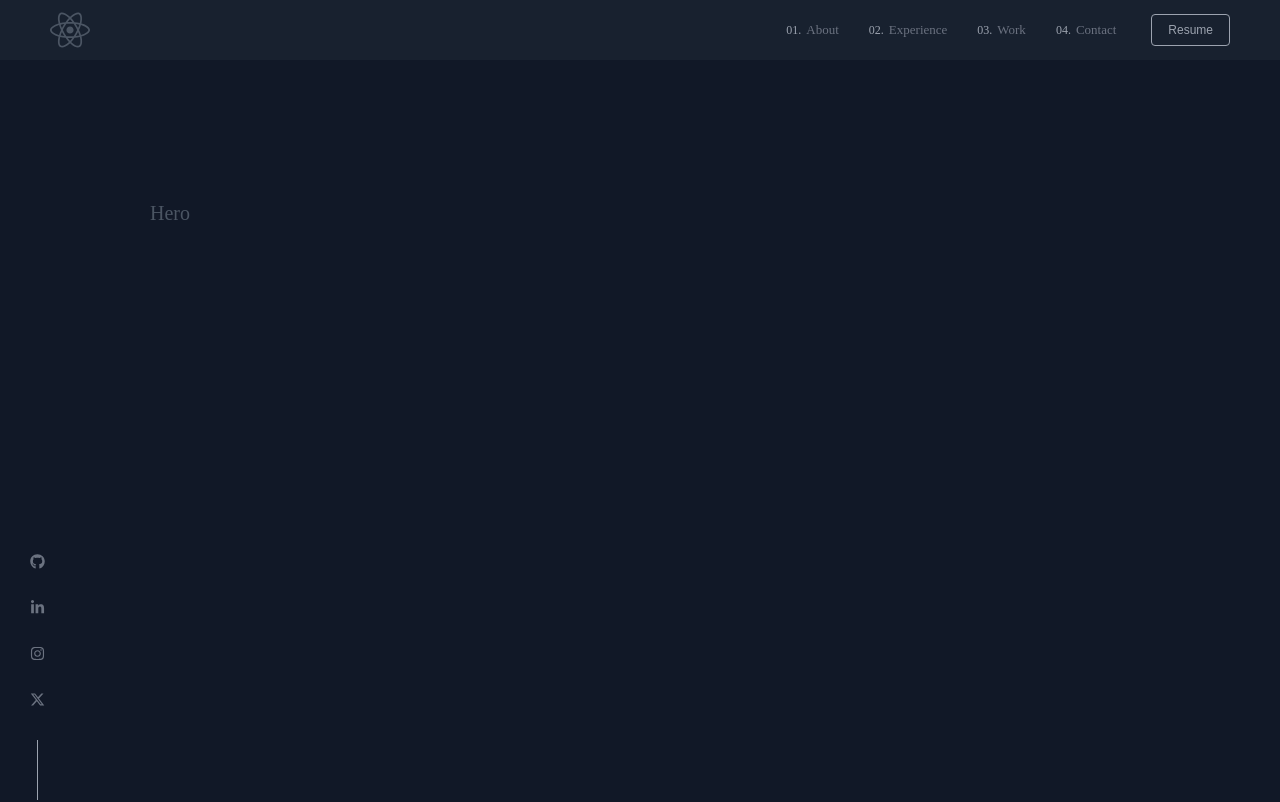
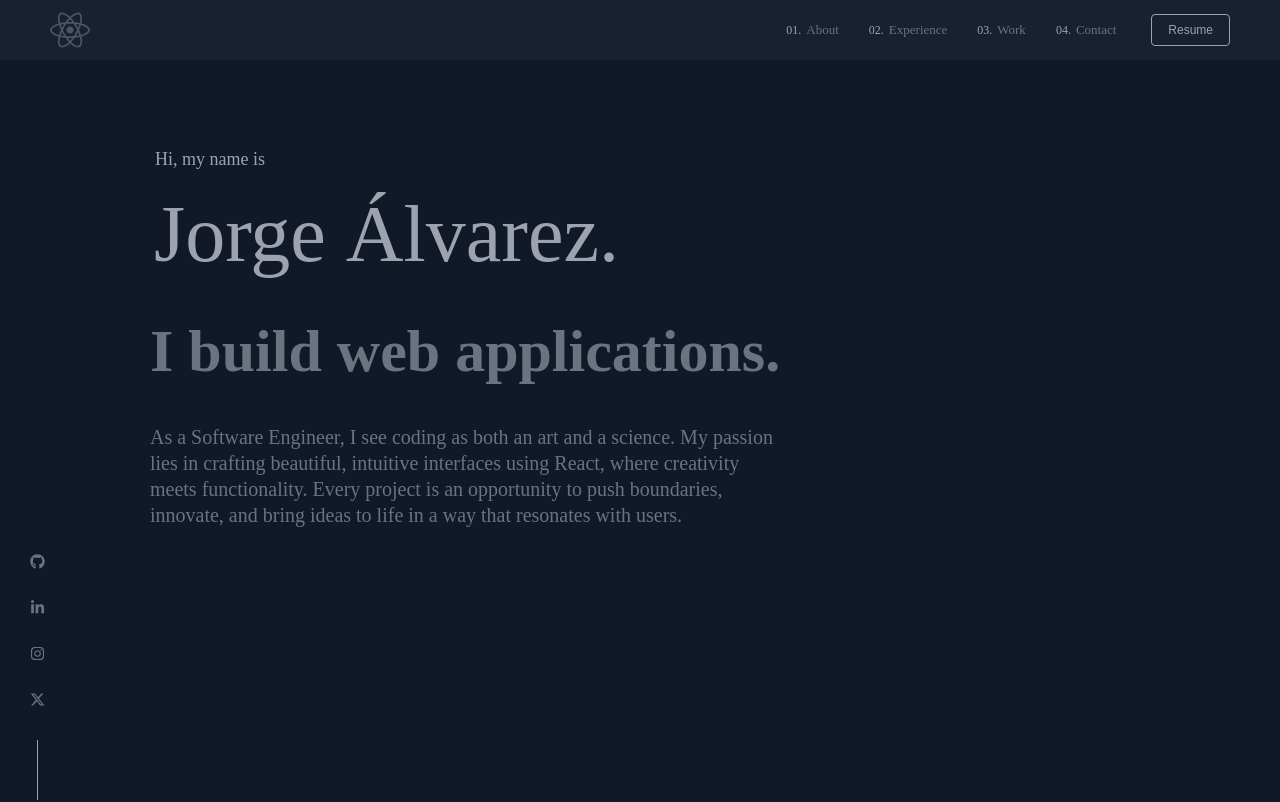
Before and after one commit to joralvmel/react-portfolio, a Next.js app: page / in a window 1280 px wide. Shown: the top 802 px of the page. Built offline with nearby package versions, Linux system fonts and the light colour scheme.

Commit message:
Create hero component

```diff
--- a/app/_components/Header.js
+++ b/app/_components/Header.js
@@ -71,7 +71,7 @@ function Header() {
           ))}
         </StyledLinks>
       </StyledNav>
-      <Button>Resume</Button>
+      <Button>{config.buttons[0]}</Button>
     </StyledHeader>
   );
 }
--- a/app/_components/Layout.js
+++ b/app/_components/Layout.js
@@ -19,7 +19,6 @@ function Layout({ children }) {
       <StyledContent>
         <Header />
         <Social />
-
         <div id="content">
           {children}
           <Footer />
--- a/app/_components/sections/Hero.js
+++ b/app/_components/sections/Hero.js
@@ -1,6 +1,8 @@
 "use client";
 
 import styled from "styled-components";
+
+import { config } from "@/app/config";
 
 const StyledHeroSection = styled.section`
   flex-direction: column;
@@ -9,40 +11,32 @@ const StyledHeroSection = styled.section`
   height: 100vh;
   padding: 0;
 
-  @media (max-height: 700px) and (min-width: 700px), (max-width: 360px) {
-    height: auto;
-    padding-top: var(--nav-height);
+  h1 {
+    color: var(--color-grey-500);
+    margin: 0 0 20px 5px;
+    font-size: var(--fs-lg);
+    font-weight: 400;
   }
 
-  h1 {
-    margin: 0 0 30px 4px;
-    color: var(--color-green-100);
-    font-size: clamp(var(--fs-sm), 5vw, var(--fs-md));
+  h2 {
+    color: var(--color-grey-500);
+    margin: 0 0 40px 4px;
     font-weight: 400;
-
-    @media (max-width: 480px) {
-      margin: 0 0 20px 2px;
-    }
   }
 
   h3 {
-    margin-top: 5px;
     color: var(--color-grey-400);
-    line-height: 0.9;
   }
 
   p {
-    margin: 20px 0 0;
-    max-width: 540px;
-  }
-
-  .email-link {
-    margin-top: 50px;
+    color: var(--color-grey-400);
+    margin: 40px 0 0;
+    max-width: 640px;
   }
 `;
 
 function Hero() {
-  return <StyledHeroSection>Hero</StyledHeroSection>;
+  return <StyledHeroSection>{config.hero}</StyledHeroSection>;
 }
 
 export default Hero;
--- a/app/_styles/GlobalStyles.js
+++ b/app/_styles/GlobalStyles.js
@@ -81,7 +81,7 @@ const GlobalStyle = createGlobalStyle`
     width: 100%;
     max-width: 1600px;
     min-height: 100vh;
-    padding: 200px 150px;
+    padding: 150px 150px;
 
     &.fillHeight {
       padding: 0 150px;
--- a/app/config.js
+++ b/app/config.js
@@ -10,6 +10,22 @@ import {
 export const config = {
   email: "joralvmel@gmail.com",
   logo: <FaReact />,
+  buttons: ["Resume", "CV"],
+
+  hero: (
+    <>
+      <h1>Hi, my name is</h1>
+      <h2 className="big-heading">Jorge Álvarez.</h2>
+      <h3 className="medium-heading">I build web applications.</h3>
+      <p>
+        As a Software Engineer, I see coding as both an art and a science. My
+        passion lies in crafting beautiful, intuitive interfaces using React,
+        where creativity meets functionality. Every project is an opportunity to
+        push boundaries, innovate, and bring ideas to life in a way that
+        resonates with users.
+      </p>
+    </>
+  ),
 
   socialMedia: [
     {
```
